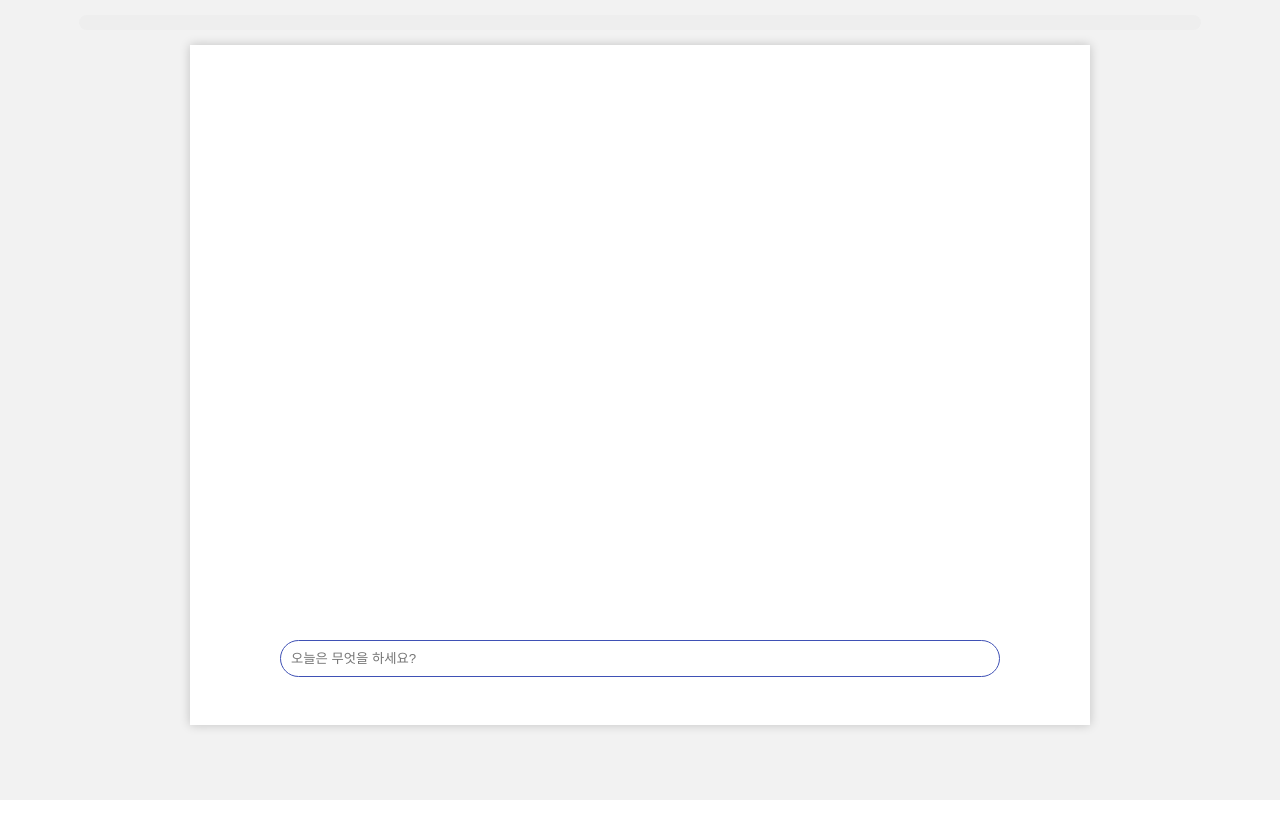
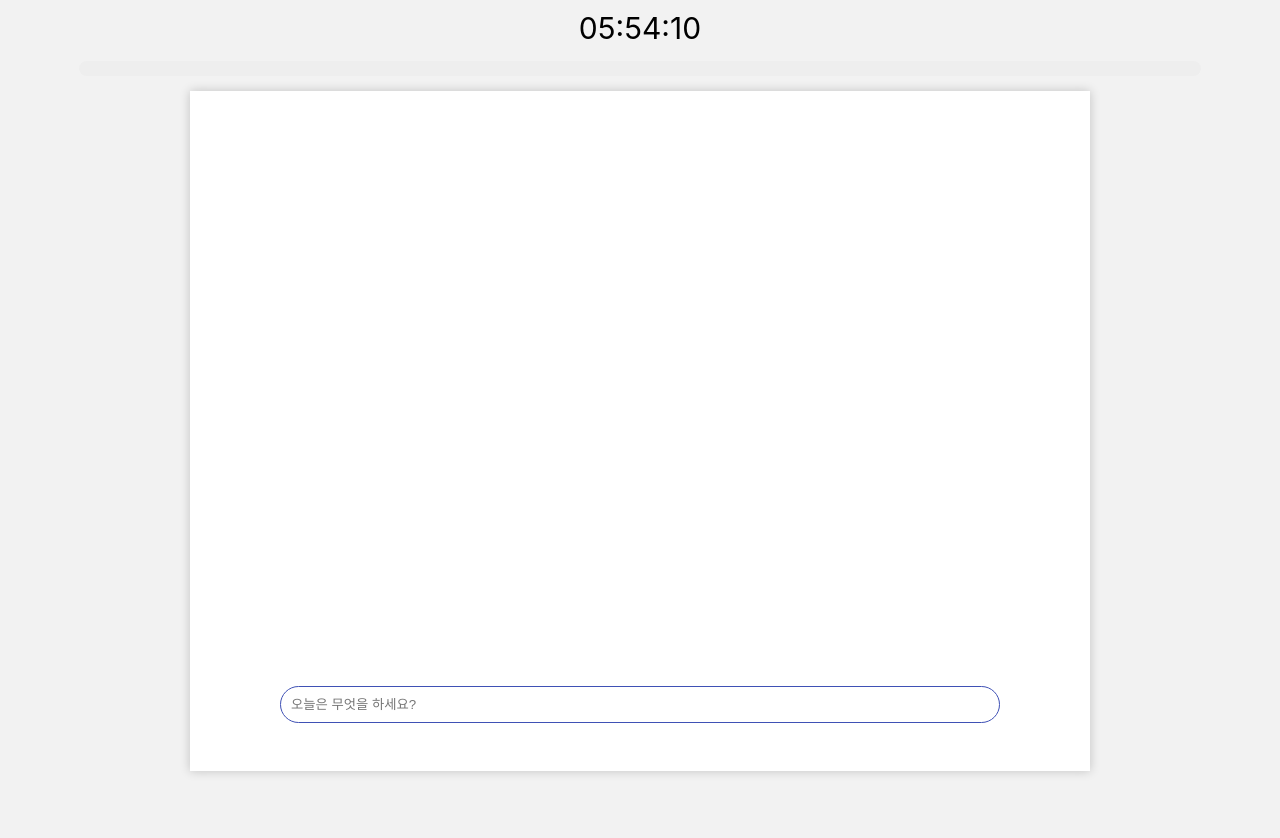
Before and after one commit to sae1013/MSW-react, a React (Create React App) app: page / in a window 1280 px wide. Shown: the top 838 px of the page. Before the commit the page ends 800 px from the top, so only its background shows below. Built offline with nearby package versions, Linux system fonts and the light colour scheme.

Commit message:
타이머기능 추가

```diff
--- a/src/App.js
+++ b/src/App.js
@@ -1,4 +1,5 @@
-import React, { useEffect, useState, useMemo } from 'react';
+import React, { useEffect, useState, useMemo, useCallback } from 'react';
+
 import TodoList from './components/todo/TodoList';
 import classes from './App.module.css';
 import ProgressBar from './components/ui/ProgressBar';
@@ -9,7 +10,7 @@ function App() {
   const [editMode, setEditMode] = useState(null);
 
   useEffect(() => {
-    // 로컬스토리지 첫 렌더링시 데이터 받아오기. 데이터가없으면 빈 배열로둠
+    //  첫 렌더링시 로컬스토리지의 데이터 받아오기.
     if (localStorage.getItem('todos') == null) {
       return;
     }
@@ -46,7 +47,6 @@ function App() {
   };
 
   const deleteTodo = (id) => {
-    console.log(id);
     const newTodos = todoList.filter((todo) => todo.id !== id);
     localStorage.setItem('todos', JSON.stringify(newTodos));
     setTodoList(newTodos);
--- a/src/components/laylout/Header.js
+++ b/src/components/laylout/Header.js
@@ -1,7 +1,33 @@
-import React from 'react';
+import React, { useEffect, useState, useCallback } from 'react';
+import classes from './Header.module.css';
 
 function Header() {
-  return <div></div>;
+  const [timeString, setTimeString] = useState('');
+
+  const getClock = useCallback(() => {
+    const date = new Date();
+    let hour = date.getHours();
+    let minute = date.getMinutes();
+    let seconds = date.getSeconds();
+    hour = hour < 10 ? `0${hour}` : hour;
+    minute = minute < 10 ? `0${minute}` : minute;
+    seconds = seconds < 10 ? `0${seconds}` : seconds;
+    const FormattedTime = `${hour}:${minute}:${seconds}`;
+    setTimeString(FormattedTime);
+  });
+
+  useEffect(() => {
+    setInterval(getClock, 1000);
+
+    return () => {
+      clearTimeout(getClock);
+    };
+  }, []);
+  return (
+    <div className={classes.container}>
+      <p className={classes.clock}>{timeString}</p>
+    </div>
+  );
 }
 
 export default Header;
--- /dev/null
+++ b/src/components/laylout/Header.module.css
@@ -0,0 +1,9 @@
+.container {
+  padding-top: 10px;
+  background-color: #f2f2f2;
+  text-align: center;
+}
+
+.clock {
+  font-size: 30px;
+}
--- a/src/components/todo/TodoItem.js
+++ b/src/components/todo/TodoItem.js
@@ -1,4 +1,4 @@
-import React from 'react';
+import React, { useEffect } from 'react';
 import classes from './TodoItem.module.css';
 import CheckCircleOutlineIcon from '@material-ui/icons/CheckCircleOutline';
 import DeleteForeverIcon from '@material-ui/icons/DeleteForever';
```
Also changed, not shown: src/App.module.css (+0 -19 lines).
